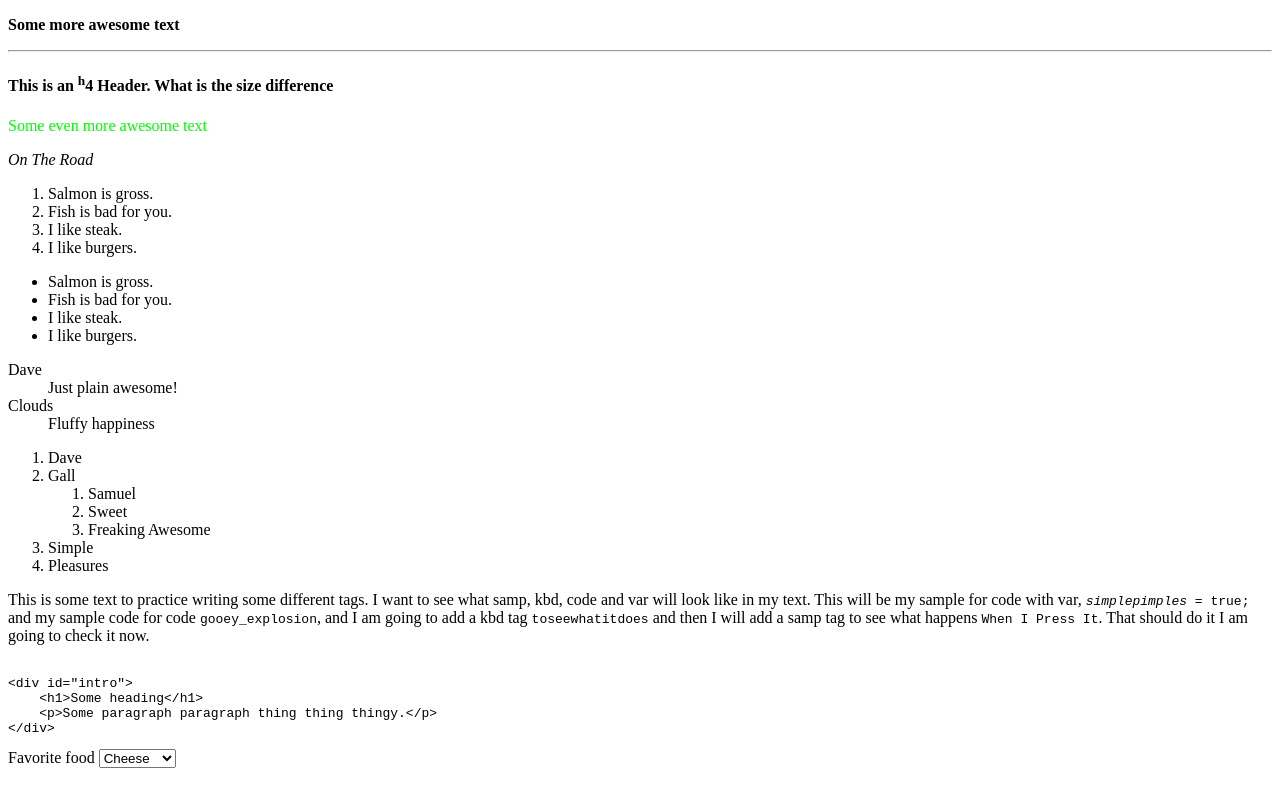
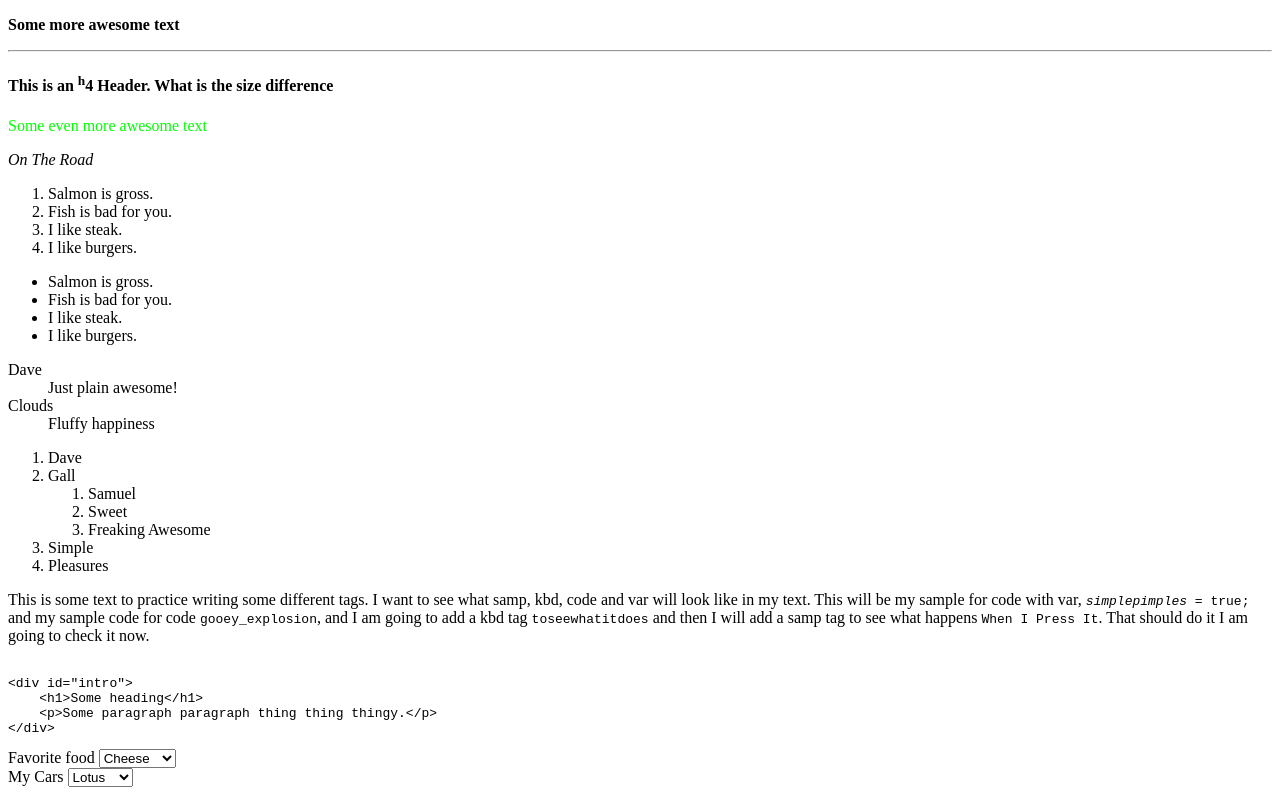
Before and after one commit to DaveGall/dws1, a plain HTML site: page trial_save.html in a window 1280 px wide. Shown: the part 318-1113 px from the top of the page. Drawn offline with Linux system fonts and the light colour scheme.

Commit message:
My practice with the form and select options. I added a link to the last one to see if it would work if not I will try and add it somewhere else.

```diff
--- a/trial_save.html
+++ b/trial_save.html
@@ -64,6 +64,13 @@
     ⋮
   </select>
 </form>
+<form>
+  <label for="mycars">My Cars</label>
+  <select name="mycars" id="mycars">
+  <option>Lotus</option>
+  <option>Skyline</option>
+  <option>Civic</option>
+  <option><a href="http://www.gall1.com">Tundra</a></option>
 
 </body>
 </html>
```
